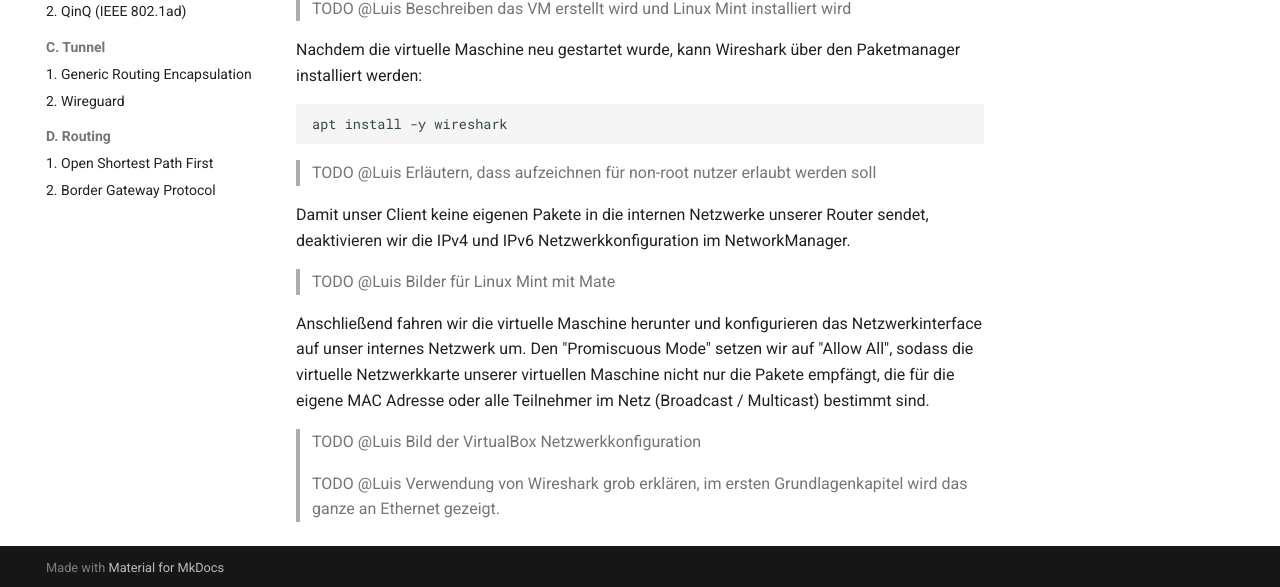
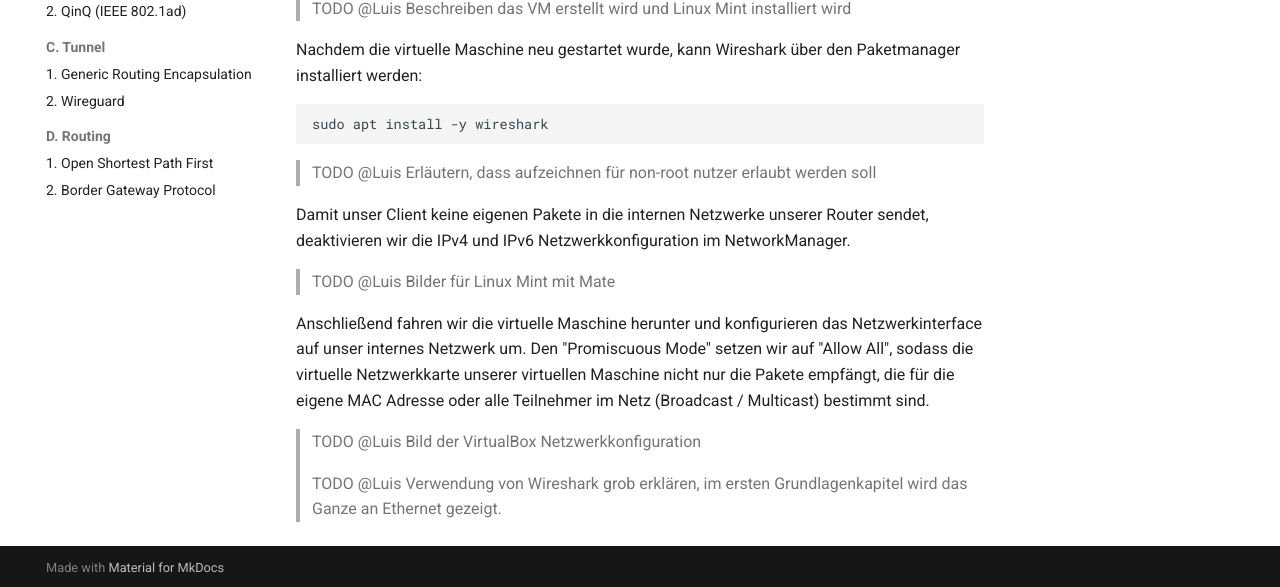
Before and after one commit to felbinger/netzwerktechnik, an MkDocs documentation site: the page built from docs/A._Einrichtung/1_client.md, in a window 1280 px wide and 950 px high. Shown: the part 360-947 px from the top of the window. Built offline with MkDocs 1.6.1 and Material for MkDocs 9.7.7, drawn with Linux system fonts in a browser that asks for light colours; comment, search, counter and statistics services are not loaded.

Commit message:
first improve

````diff
--- a/docs/A._Einrichtung/1_client.md
+++ b/docs/A._Einrichtung/1_client.md
@@ -12,7 +12,7 @@ Hierfür kann beispielsweise das Betriebssystem Linux Mint mit dem Desktopenviro
 
 Nachdem die virtuelle Maschine neu gestartet wurde, kann Wireshark über den Paketmanager installiert werden:
 ```shell
-apt install -y wireshark
+sudo apt install -y wireshark
 ```
 
 > TODO @Luis Erläutern, dass aufzeichnen für non-root nutzer erlaubt werden soll
@@ -29,4 +29,4 @@ Multicast) bestimmt sind.
 
 > TODO @Luis Bild der VirtualBox Netzwerkkonfiguration
 
-> TODO @Luis Verwendung von Wireshark grob erklären, im ersten Grundlagenkapitel wird das ganze an Ethernet gezeigt.
+> TODO @Luis Verwendung von Wireshark grob erklären, im ersten Grundlagenkapitel wird das Ganze an Ethernet gezeigt.
````
Also changed, not shown: README.md (+22 -0 lines), docs/A._Einrichtung/2_vyos.md (+3 -3 lines).
